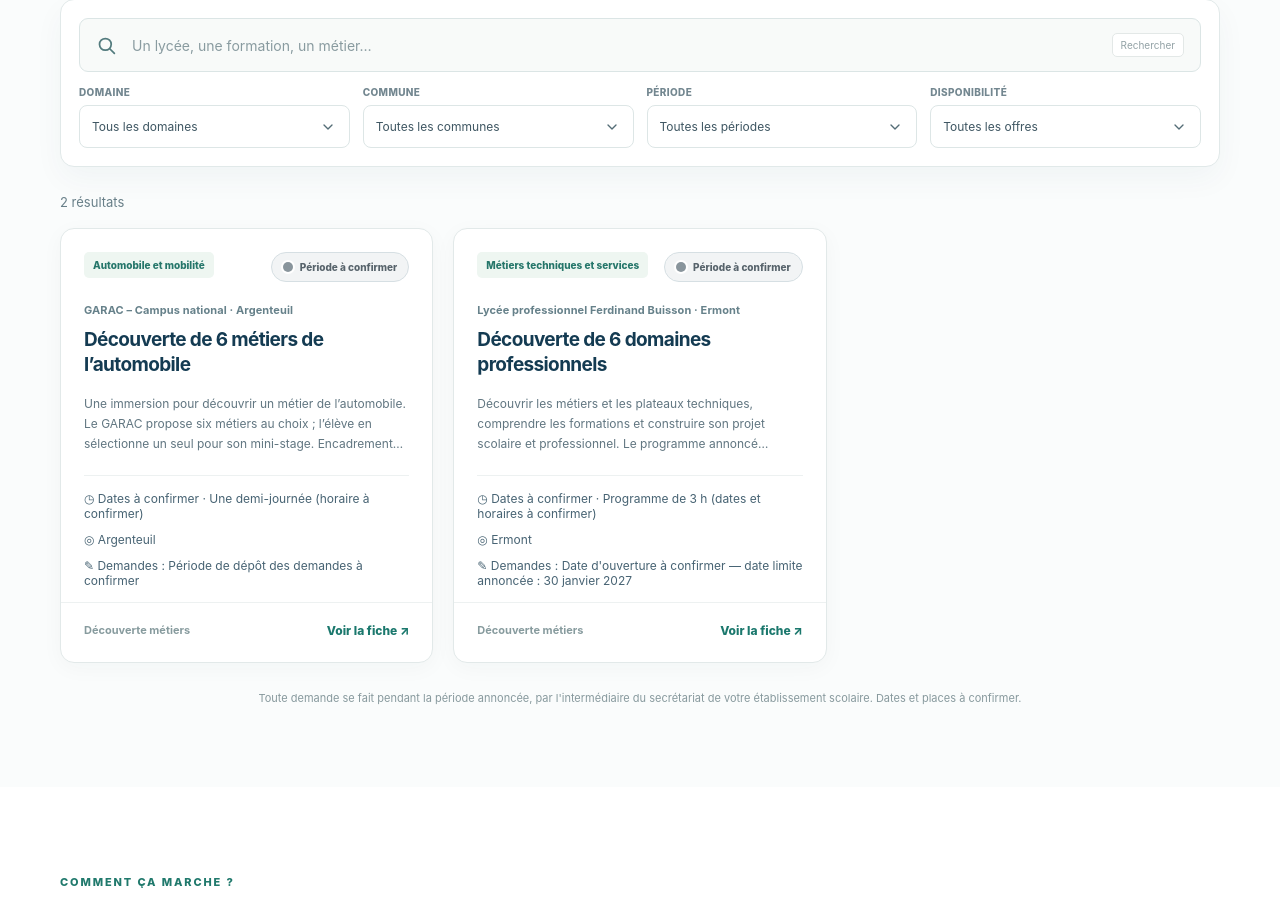
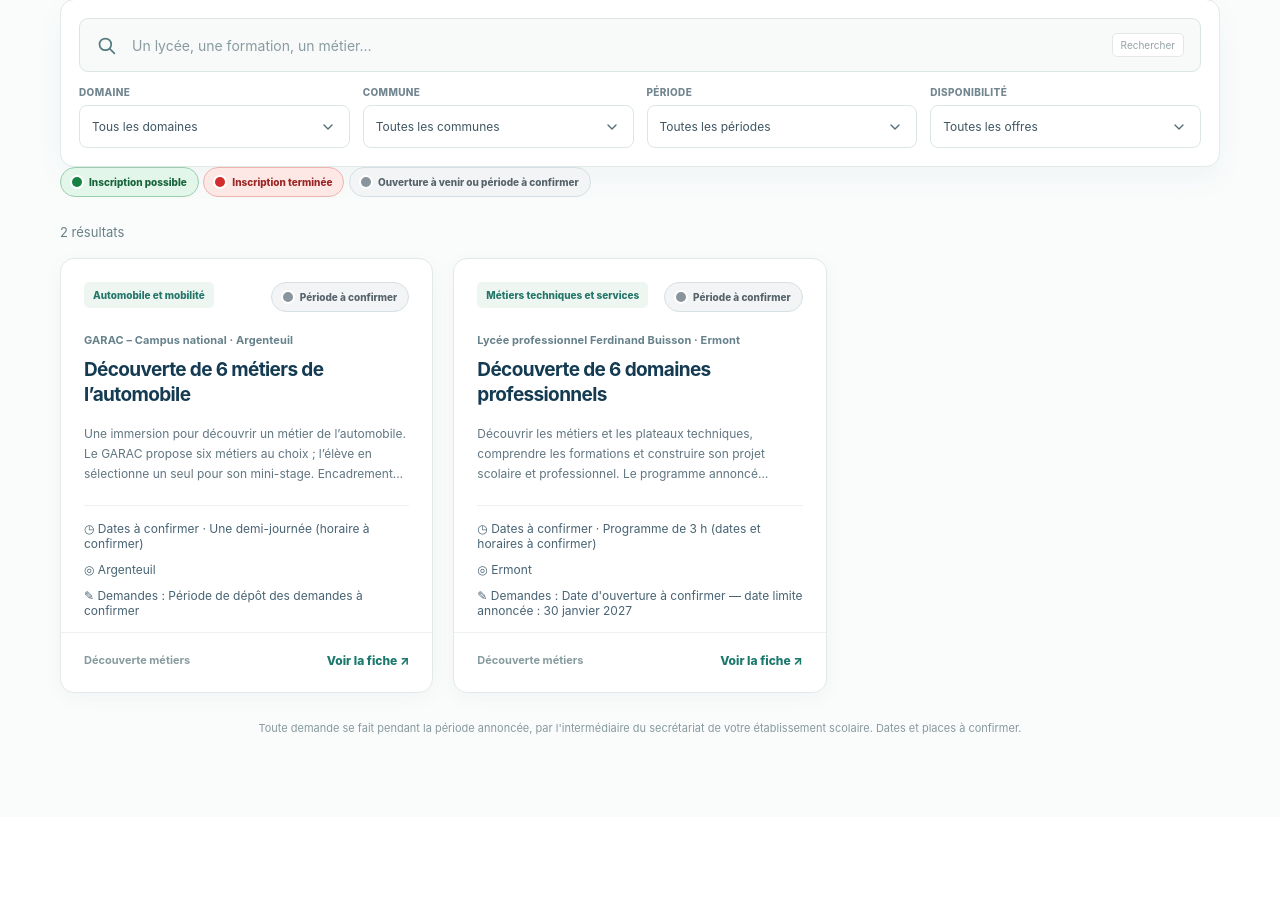
Before and after one commit to ygirardin/mini-stages-lycees, a plain HTML site: page index.html in a window 1280 px wide. Shown: the part 1216-2114 px from the top of the page. Drawn offline with Linux system fonts and the light colour scheme.

Commit message:
Afficher la légende des feux rouge et vert

```diff
--- a/index.html
+++ b/index.html
@@ -96,6 +96,12 @@
           </div>
         </div>
 
+        <div class="status-legend" aria-label="Légende des inscriptions">
+          <span class="tag status open">Inscription possible</span>
+          <span class="tag status closed">Inscription terminée</span>
+          <span class="tag status upcoming">Ouverture à venir ou période à confirmer</span>
+        </div>
+
         <div class="results-header"><p id="resultsLabel" aria-live="polite">Chargement des mini-stages…</p><button type="button" class="clear-filters" id="clearFilters" hidden>Effacer les filtres <span aria-hidden="true">↗</span></button></div>
         <div id="cardsGrid" class="cards-grid" aria-live="polite" aria-busy="true"></div>
         <div id="emptyState" class="empty-state" hidden>
```
